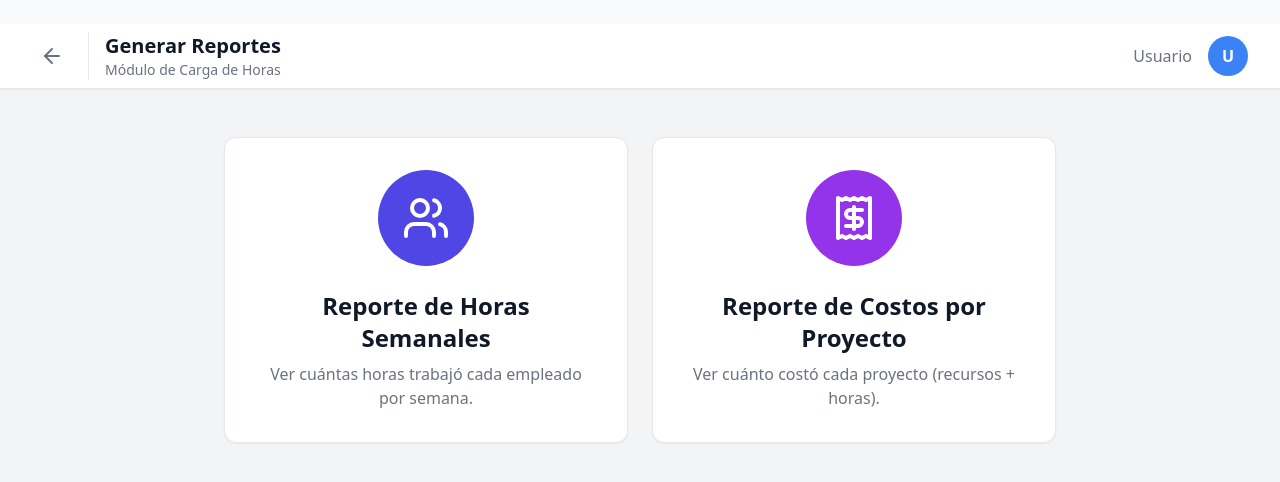
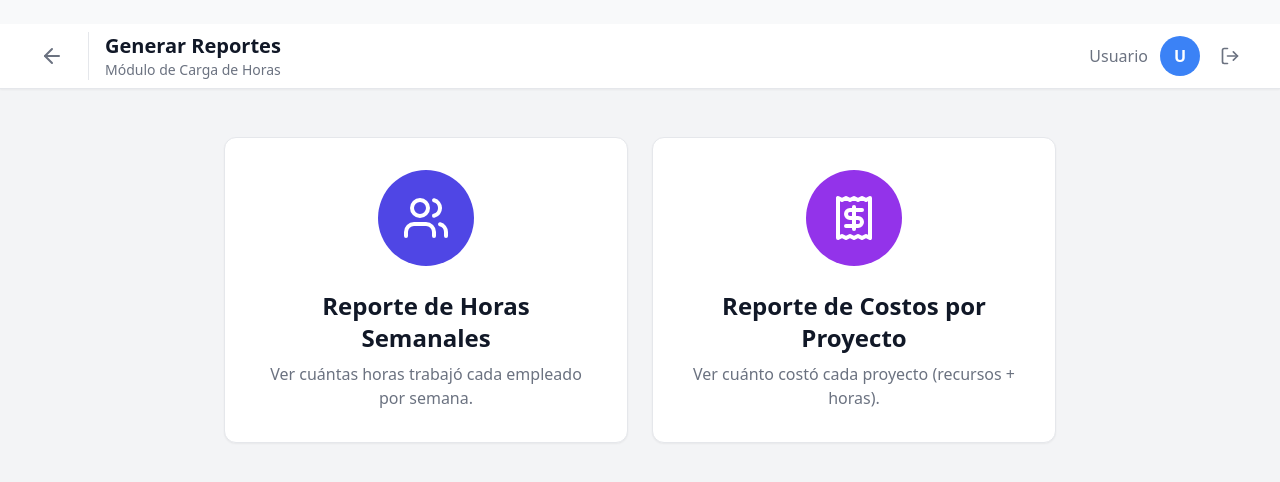
Before and after one commit to MalenaSein/tribu-A-frontend-2025-2C, a React (Create React App) app: page /manager/reportes in a window 1280 px wide. Shown: the top 482 px of the page. Built offline with nearby package versions, Linux system fonts and the light colour scheme.

Commit message:
agrego boton de cerrar sesion en todas las pantallas del modulo de carga de horas

```diff
--- a/src/components/Header.js
+++ b/src/components/Header.js
@@ -1,6 +1,6 @@
 import React from 'react';
 import { useNavigate } from 'react-router-dom';
-import { ArrowLeft } from 'lucide-react';
+import { ArrowLeft, LogOut } from 'lucide-react';
 import AuthService from '../services/AuthService';
 
 const Header = ({ title, subtitle, showBack = false, backPath, backLabel = "Volver" }) => {
@@ -11,7 +11,14 @@ const Header = ({ title, subtitle, showBack = false, backPath, backLabel = "Volv
         if (backPath) {
             navigate(backPath);
         } else {
-            navigate(-1); // Volver a la página anterior
+            navigate(-1);
+        }
+    };
+
+    const handleLogout = () => {
+        if (window.confirm('¿Está seguro que desea cerrar sesión?')) {
+            AuthService.logout();
+            navigate('/');
         }
     };
 
@@ -36,14 +43,21 @@ const Header = ({ title, subtitle, showBack = false, backPath, backLabel = "Volv
                         </div>
                     </div>
 
-                    {/* DERECHA: Info del usuario */}
-                    <div className="flex items-center space-x-4">
+                    {/* DERECHA: Info del usuario + Logout */}
+                    <div className="flex items-center space-x-3">
                         <span className="hidden sm:block font-medium text-gray-500">
                             {user?.name || 'Usuario'}
                         </span>
                         <div className="h-10 w-10 rounded-full bg-blue-500 flex items-center justify-center text-white font-bold">
                             {user?.name?.charAt(0) || 'U'}
                         </div>
+                        <button
+                            onClick={handleLogout}
+                            className="p-2 rounded-full text-gray-500 hover:bg-red-50 hover:text-red-600 transition-colors"
+                            title="Cerrar Sesión"
+                        >
+                            <LogOut className="h-5 w-5" />
+                        </button>
                     </div>
                 </div>
             </div>
```
